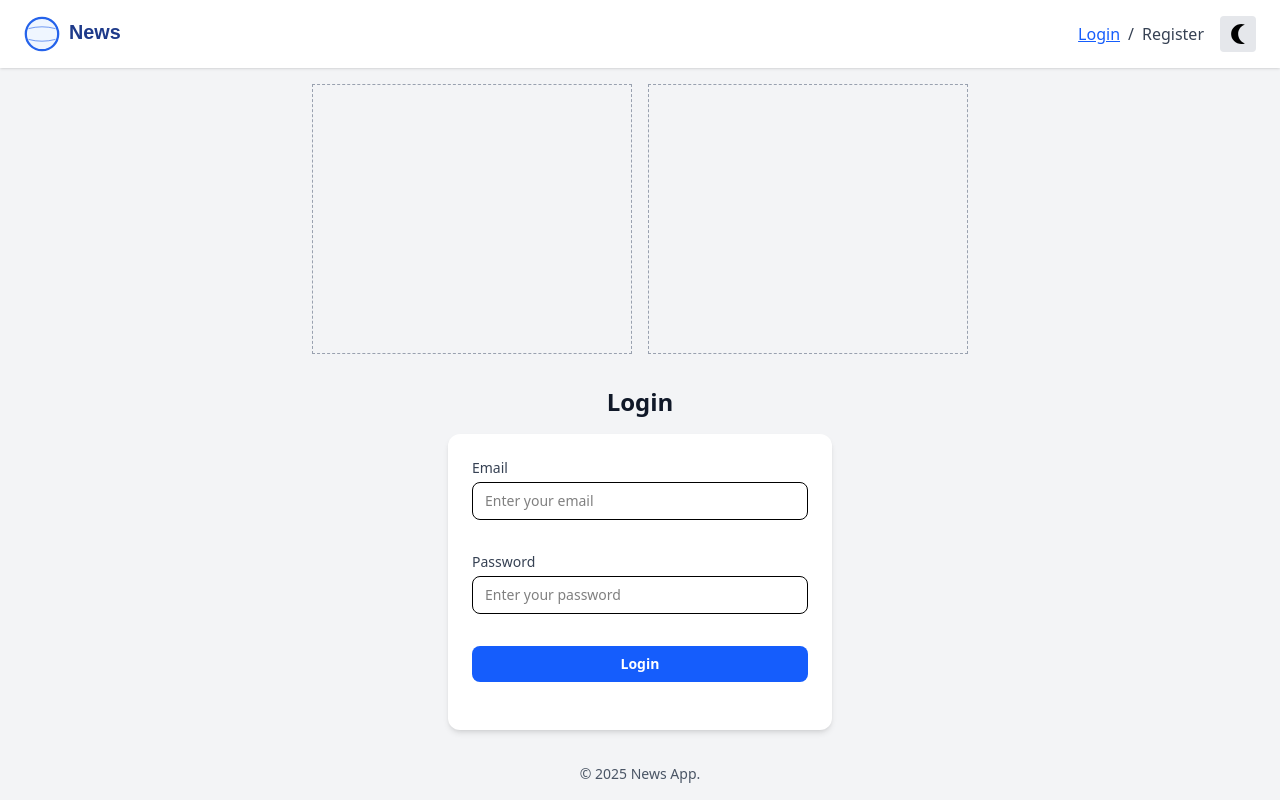
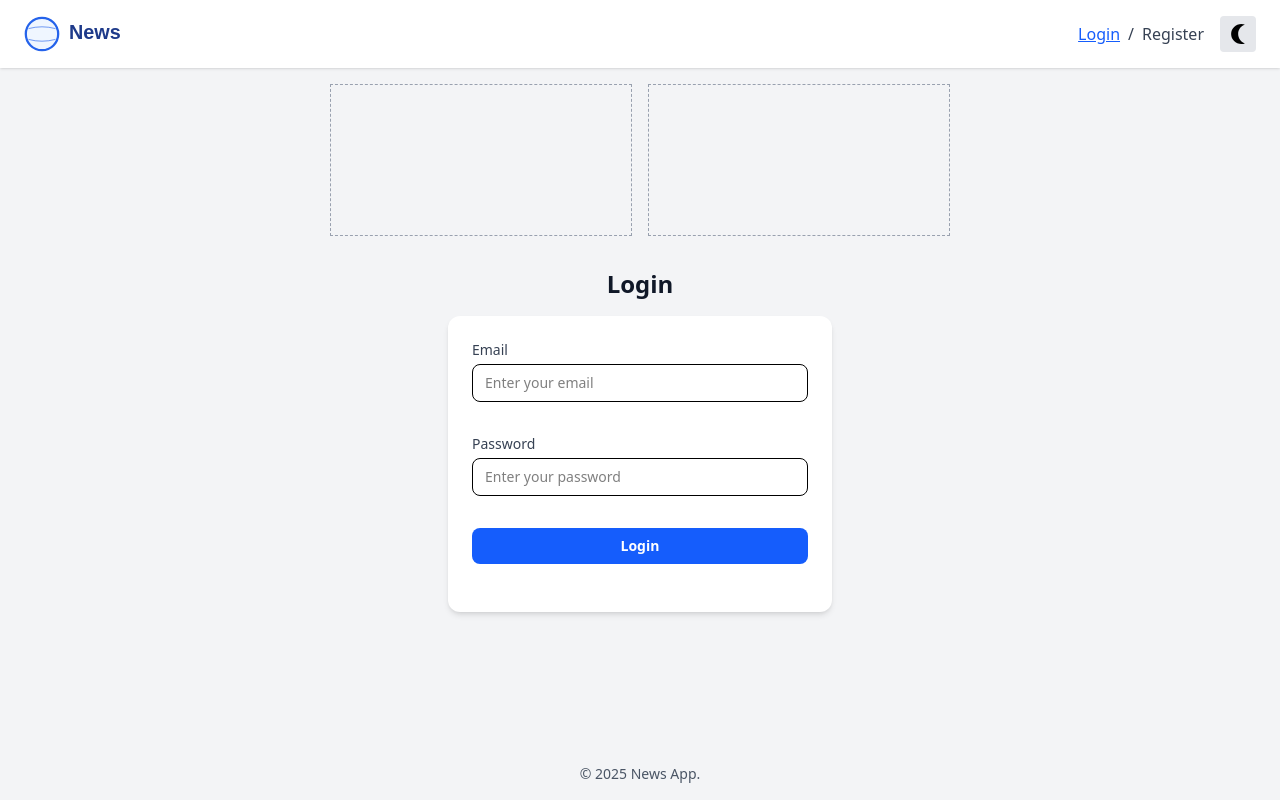
Before and after one commit to yulia-pelypenko/news, a React (Vite) app: page /login in a window 1280 px wide. Built offline with nearby package versions, Linux system fonts and the light colour scheme.

Commit message:
add AdSlot

```diff
--- a/src/modules/layout/components/MainLayout/index.tsx
+++ b/src/modules/layout/components/MainLayout/index.tsx
@@ -1,5 +1,6 @@
 import type { FC, ReactNode } from "react";
 import { Footer, Header } from "@/modules/layout/components";
+import AdSlot from "@/modules/prebid/components/AdSlot";
 
 type Props = {
 	children: ReactNode;
@@ -11,16 +12,8 @@ const MainLayout: FC<Props> = ({ children }) => {
 			<div className="mx-auto flex w-full max-w-[1280px] bg-gray-100 dark:bg-gray-950 flex-1 flex-col">
 				<Header />
 				<div className="flex justify-center gap-4 py-4">
-					<iframe
-						title="Advertisement slot left"
-						id="add-frame-left"
-						className="flex justify-center items-center border border-dashed border-gray-400 w-[320px] h-[270px] overflow-hidden"
-					/>
-					<iframe
-						title="Advertisement slot right"
-						id="add-frame-right"
-						className="flex justify-center items-center border border-dashed border-gray-400 w-[320px] h-[270px] overflow-hidden"
-					/>
+					<AdSlot id="add-frame-left" />
+					<AdSlot id="add-frame-right" />
 				</div>
 				<main className="flex-1">{children}</main>
 				<Footer />
--- /dev/null
+++ b/src/modules/prebid/components/AdSlot/index.tsx
@@ -0,0 +1,19 @@
+import type { FC } from "react";
+
+type AdSlotProps = {
+	id: string;
+	width?: number;
+	height?: number;
+};
+
+const AdSlot: FC<AdSlotProps> = ({ id, width = 320, height = 270 }) => {
+	return (
+		<iframe
+			title={`Advertisement slot ${id}`}
+			id={id}
+			className={`border border-dashed border-gray-400 overflow-hidden w-[${width}px] h-[${height}px]`}
+		/>
+	);
+};
+
+export default AdSlot;
```
